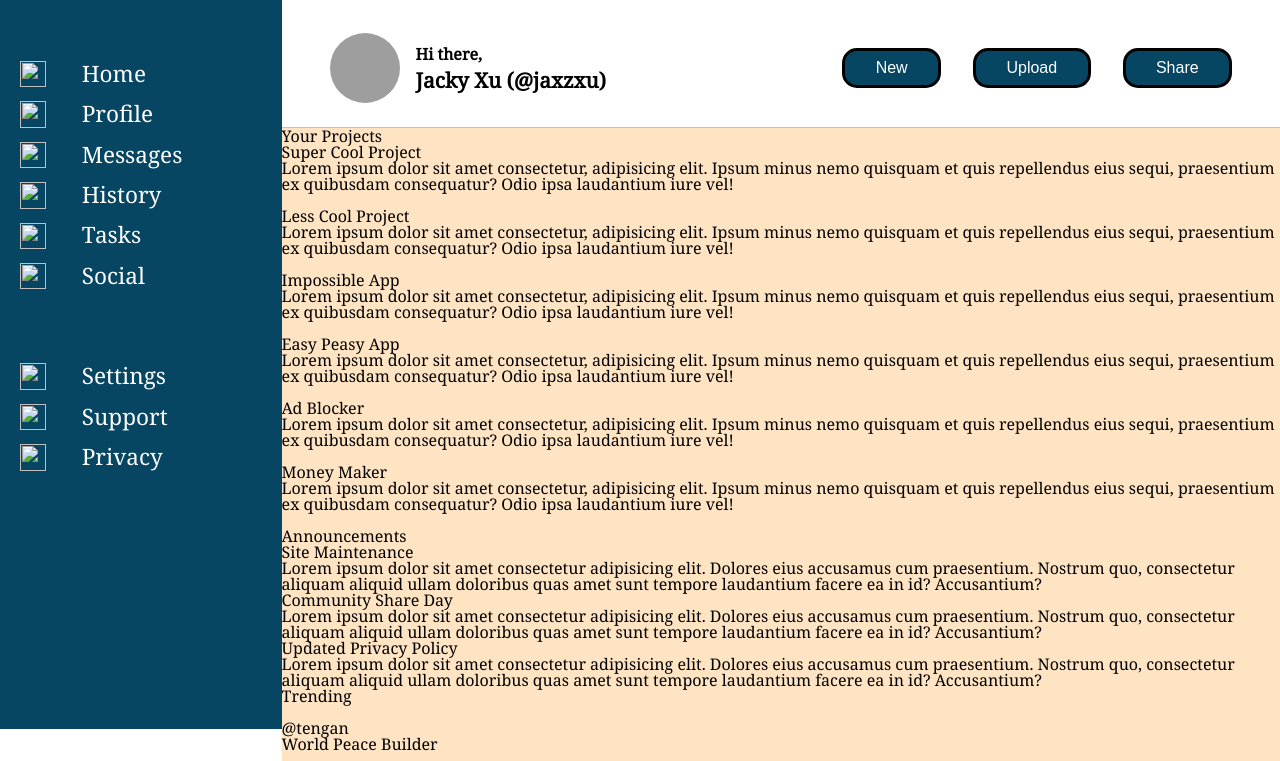
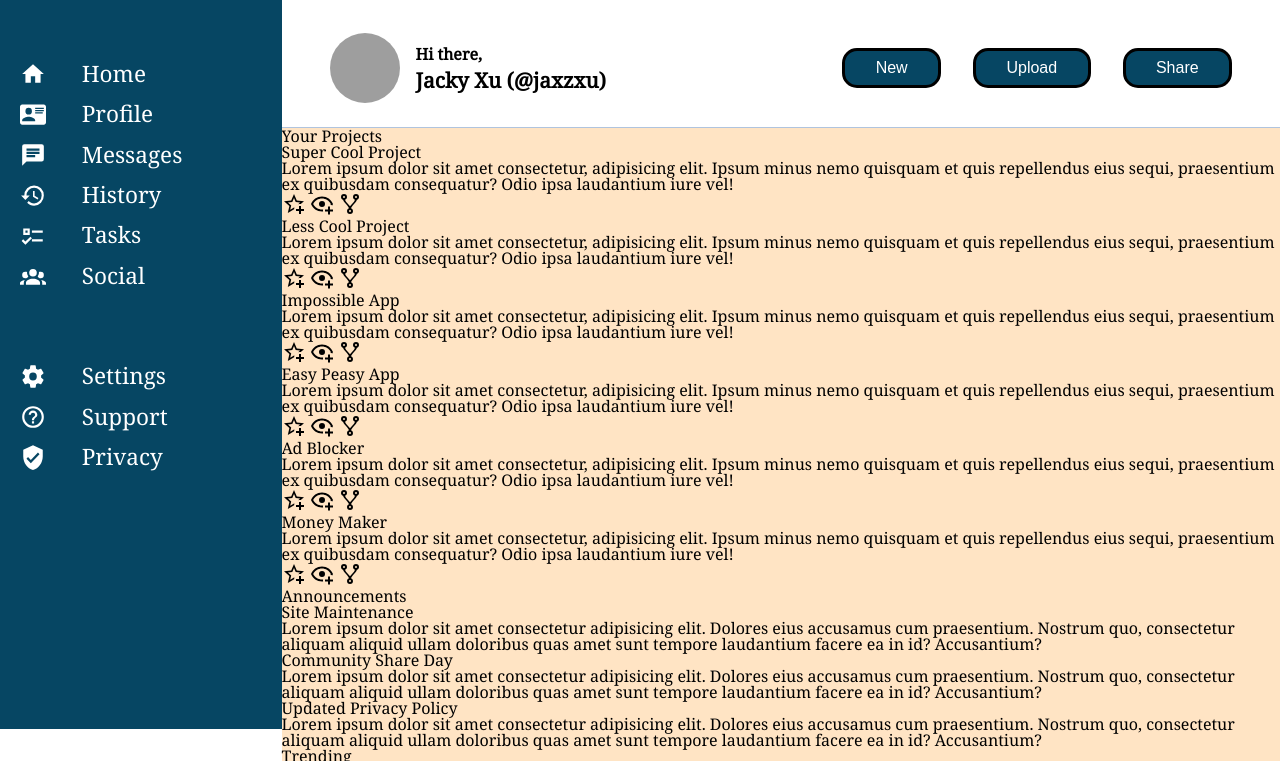
Before and after one commit to jaxzxu/admin-page, a plain HTML site: page index.html in a window 1280 px wide. Shown: the part 71-832 px from the top of the page. Drawn offline with Linux system fonts and the light colour scheme; the site is published under a folder, as on GitHub Pages, so addresses that start at the root find nothing; grey boxes are pictures that could not be loaded.

Commit message:
fix reference path of icons (remove /)

```diff
--- a/index.html
+++ b/index.html
@@ -17,43 +17,43 @@
         <!-- Sidebar -->
         <div class="sidebar">
             <div class="sidebarItem">
-                <img src="/icons/view-dashboard.svg" alt="">
+                <img src="icons/view-dashboard.svg" alt="">
                 <h1>Dashboard</h1>
             </div>
             <div class="sidebarItem">
-                <img src="/icons/home.svg" alt="">
+                <img src="icons/home.svg" alt="">
                 <h1>Home</h1>
             </div>
             <div class="sidebarItem">
-                <img src="/icons/card-account-details.svg" alt="">
+                <img src="icons/card-account-details.svg" alt="">
                 <h1>Profile</h1>
             </div>
             <div class="sidebarItem">
-                <img src="/icons/message-text.svg" alt="">
+                <img src="icons/message-text.svg" alt="">
                 <h1>Messages</h1>
             </div>
             <div class="sidebarItem">
-                <img src="/icons/history.svg" alt="">
+                <img src="icons/history.svg" alt="">
                 <h1>History</h1>
             </div>
             <div class="sidebarItem">
-                <img src="/icons/format-list-checks.svg" alt="">
+                <img src="icons/format-list-checks.svg" alt="">
                 <h1>Tasks</h1>
             </div>
             <div class="sidebarItem">
-                <img src="/icons/account-group.svg" alt="">
+                <img src="icons/account-group.svg" alt="">
                 <h1>Social</h1>
             </div>
             <div class="sidebarItem">
-                <img src="/icons/cog.svg" alt="">
+                <img src="icons/cog.svg" alt="">
                 <h1>Settings</h1>
             </div>
             <div class="sidebarItem">
-                <img src="/icons/help-circle-outline.svg" alt="">
+                <img src="icons/help-circle-outline.svg" alt="">
                 <h1>Support</h1>
             </div>
             <div class="sidebarItem">
-                <img src="/icons/shield-check.svg" alt="">
+                <img src="icons/shield-check.svg" alt="">
                 <h1>Privacy</h1>
             </div>
         </div>
@@ -64,13 +64,13 @@
             <div class="headerTop">
                 <div class="search">
                     <div class="headerTopIcon">
-                        <img src="/icons/magnify.svg" alt="">
+                        <img src="icons/magnify.svg" alt="">
                     </div>
                     <input type="text" name="search" autocomplete="off">
                 </div>
                 <div class="account">
                     <div class="headerTopIcon">
-                        <img src="/icons/bell-ring-outline.svg" alt="">
+                        <img src="icons/bell-ring-outline.svg" alt="">
                     </div>
                     <div class="avatar">
                     </div>
@@ -106,9 +106,9 @@
                         <h5 class="card-title">Super Cool Project</h5>
                         <p class="card-text">Lorem ipsum dolor sit amet consectetur, adipisicing elit. Ipsum minus nemo quisquam et quis repellendus eius sequi, praesentium ex quibusdam consequatur? Odio ipsa laudantium iure vel!</p>
                         <div class="icons">
-                            <img src="/icons/star-plus-outline.svg" alt="">
-                            <img src="/icons/eye-plus-outline.svg" alt="">
-                            <img src="/icons/source-fork.svg" alt="">
+                            <img src="icons/star-plus-outline.svg" alt="">
+                            <img src="icons/eye-plus-outline.svg" alt="">
+                            <img src="icons/source-fork.svg" alt="">
                         </div>
                     </div>
                     <!-- Each individual card -->
@@ -116,9 +116,9 @@
                         <h5 class="card-title">Less Cool Project</h5>
                         <p class="card-text">Lorem ipsum dolor sit amet consectetur, adipisicing elit. Ipsum minus nemo quisquam et quis repellendus eius sequi, praesentium ex quibusdam consequatur? Odio ipsa laudantium iure vel!</p>
                         <div class="icons">
-                            <img src="/icons/star-plus-outline.svg" alt="">
-                            <img src="/icons/eye-plus-outline.svg" alt="">
-                            <img src="/icons/source-fork.svg" alt="">
+                            <img src="icons/star-plus-outline.svg" alt="">
+                            <img src="icons/eye-plus-outline.svg" alt="">
+                            <img src="icons/source-fork.svg" alt="">
                         </div>
                     </div>
                     <!-- Each individual card -->
@@ -126,9 +126,9 @@
                         <h5 class="card-title">Impossible App</h5>
                         <p class="card-text">Lorem ipsum dolor sit amet consectetur, adipisicing elit. Ipsum minus nemo quisquam et quis repellendus eius sequi, praesentium ex quibusdam consequatur? Odio ipsa laudantium iure vel!</p>
                         <div class="icons">
-                            <img src="/icons/star-plus-outline.svg" alt="">
-                            <img src="/icons/eye-plus-outline.svg" alt="">
-                            <img src="/icons/source-fork.svg" alt="">
+                            <img src="icons/star-plus-outline.svg" alt="">
+                            <img src="icons/eye-plus-outline.svg" alt="">
+                            <img src="icons/source-fork.svg" alt="">
                         </div>
                     </div>
                     <!-- Each individual card -->
@@ -136,9 +136,9 @@
                         <h5 class="card-title">Easy Peasy App</h5>
                         <p class="card-text">Lorem ipsum dolor sit amet consectetur, adipisicing elit. Ipsum minus nemo quisquam et quis repellendus eius sequi, praesentium ex quibusdam consequatur? Odio ipsa laudantium iure vel!</p>
                         <div class="icons">
-                            <img src="/icons/star-plus-outline.svg" alt="">
-                            <img src="/icons/eye-plus-outline.svg" alt="">
-                            <img src="/icons/source-fork.svg" alt="">
+                            <img src="icons/star-plus-outline.svg" alt="">
+                            <img src="icons/eye-plus-outline.svg" alt="">
+                            <img src="icons/source-fork.svg" alt="">
                         </div>
                     </div>
                     <!-- Each individual card -->
@@ -146,9 +146,9 @@
                         <h5 class="card-title">Ad Blocker</h5>
                         <p class="card-text">Lorem ipsum dolor sit amet consectetur, adipisicing elit. Ipsum minus nemo quisquam et quis repellendus eius sequi, praesentium ex quibusdam consequatur? Odio ipsa laudantium iure vel!</p>
                         <div class="icons">
-                            <img src="/icons/star-plus-outline.svg" alt="">
-                            <img src="/icons/eye-plus-outline.svg" alt="">
-                            <img src="/icons/source-fork.svg" alt="">
+                            <img src="icons/star-plus-outline.svg" alt="">
+                            <img src="icons/eye-plus-outline.svg" alt="">
+                            <img src="icons/source-fork.svg" alt="">
                         </div>
                     </div>
                     <!-- Each individual card -->
@@ -156,9 +156,9 @@
                         <h5 class="card-title">Money Maker</h5>
                         <p class="card-text">Lorem ipsum dolor sit amet consectetur, adipisicing elit. Ipsum minus nemo quisquam et quis repellendus eius sequi, praesentium ex quibusdam consequatur? Odio ipsa laudantium iure vel!</p>
                         <div class="icons">
-                            <img src="/icons/star-plus-outline.svg" alt="">
-                            <img src="/icons/eye-plus-outline.svg" alt="">
-                            <img src="/icons/source-fork.svg" alt="">
+                            <img src="icons/star-plus-outline.svg" alt="">
+                            <img src="icons/eye-plus-outline.svg" alt="">
+                            <img src="icons/source-fork.svg" alt="">
                         </div>
                     </div>
                 </div>
```
